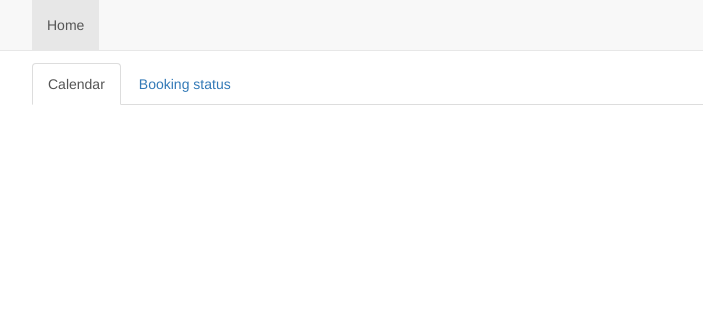
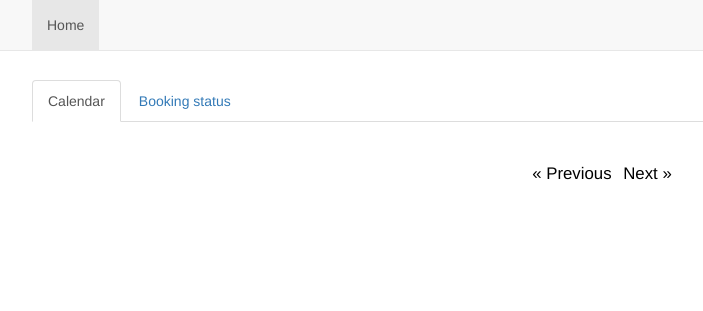
Before and after one commit to Roombookingssc/roombookingssc, a Django app: template events/templates/events/month.html in a window 1280 px wide. Shown: the top 311 px of the page, without its empty margins (38-741 px from the left). Run offline with Django 3.2, Linux system fonts and the light colour scheme; the template is opened without the code that fills it, so the values that code supplies are empty; some libraries are stand-ins or nearby versions.

Commit message:
Calendar layout refactored

```diff
--- a/events/templates/events/month.html
+++ b/events/templates/events/month.html
@@ -6,9 +6,8 @@
 {%endblock%}
 
 {%block body%}
-<div role="tabpanel">
 
-  <h2>USELESS STUFF</h2>
+<div role="tabpanel" style="margin-top: 80px;">
 
   <!-- Nav tabs -->
   <ul class="nav nav-tabs" role="tablist">
@@ -19,17 +18,17 @@
   <!-- Tab panes -->
   <div class="tab-content">
     <!-- CALENDAR -->
-    <div role="tabpanel" class="tab-pane fade active" id="cal">
+    <div role="tabpanel" class="tab-pane active" id="cal">
       <div id="calendar" style="margin-top: 40px;">
         {{events_calender}}
-      </div>
-      <div style="text-align: center; margin-top: 20px;">
-        <a class="month-nav" href={{last}} alt='last month'>&laquo; Previous</a> &nbsp;
-        <a class="month-nav" href={{next}} alt='next month'>Next &raquo;</a>
+        <div style="text-align: center; margin-top: 20px;">
+          <a class="month-nav" href={{last}} alt='last month'>&laquo; Previous</a> &nbsp;
+          <a class="month-nav" href={{next}} alt='next month'>Next &raquo;</a>
+        </div>
       </div>
     </div>
     <!-- BOOKING STATUS -->
-    <div role="tabpanel" class="tab-pane fade" id="status">
+    <div role="tabpanel" class="tab-pane" id="status">
       <table>
         <thead>
           <tr>
```
